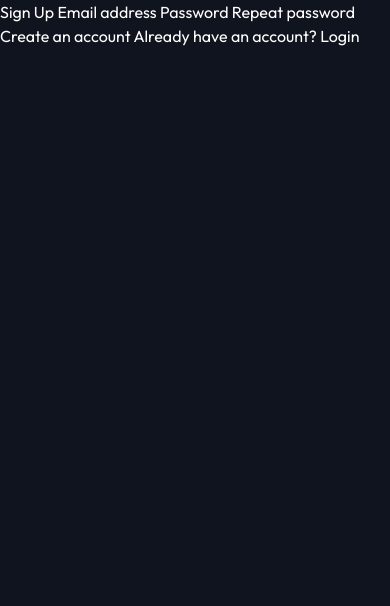
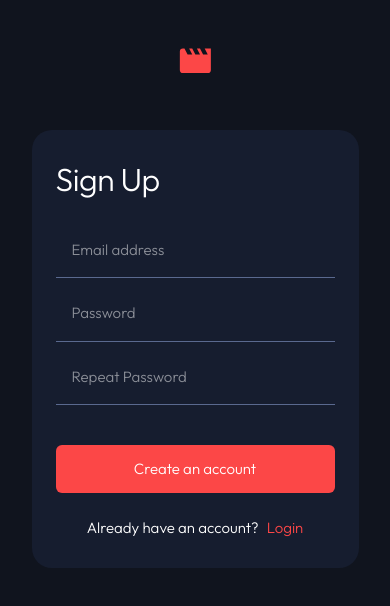
Before and after one commit to BessonovMax/entertainment-web-app, a Next.js app: page /signup in a window 390 px wide. Shown: the top 606 px of the page. Built offline with nearby package versions, Linux system fonts and the light colour scheme.

Commit message:
feat: implement authentication layout and forms with responsive design

```diff
--- a/src/app/(auth)/layout.tsx
+++ b/src/app/(auth)/layout.tsx
@@ -1,3 +1,7 @@
 export default function Layout({ children }: { children: React.ReactNode }) {
-  return <div className="">{children}</div>;
+  return (
+    <div className="flex min-h-dvh flex-col items-center gap-14 px-6 py-12 md:gap-20 md:py-[4.9rem]">
+      {children}
+    </div>
+  );
 }
--- a/src/app/(auth)/login/page.tsx
+++ b/src/app/(auth)/login/page.tsx
@@ -1,15 +1,45 @@
+import AuthCardWrapper from "@/ui/auth-card-wrapper";
+import Link from "next/link";
+
 export default function Page() {
   return (
-    <div className="">
-       Login
-
-  Email address
-  Password
-
-  Login to your account
-
-  Dont have an account? Sign Up
-
-    </div>
+    <AuthCardWrapper>
+      <form className="flex flex-col gap-10" action="">
+        <h1 className="text-[2rem] leading-[125%] font-light tracking-[-0.5px]">
+          Login
+        </h1>
+        <div className="flex flex-col gap-6 text-[0.9375rem] font-light">
+          <input
+            type="text"
+            id="email"
+            name="email"
+            className="caret-foreground border-nav-item border-b px-4 pb-4 outline-none focus:border-white"
+            placeholder="Email address"
+            required
+          />
+          <input
+            className="caret-foreground border-nav-item border-b px-4 pb-4 outline-none focus:border-white"
+            type="text"
+            id="password"
+            name="password"
+            placeholder="Password"
+            required
+          />
+        </div>
+        <div className="flex flex-col gap-6 text-[0.9375rem] font-light">
+          <input
+            type="submit"
+            value={"Login to your account"}
+            className="bg-foreground hover:text-background cursor-pointer rounded-[6px] py-[0.78125rem] hover:bg-white"
+          />
+          <div className="flex justify-center gap-2">
+            <p>Don&rsquo;t have an account?</p>
+            <Link className="text-foreground" href={"/signup"}>
+              Sign Up
+            </Link>
+          </div>
+        </div>
+      </form>
+    </AuthCardWrapper>
   );
 }
--- a/src/app/(auth)/signup/page.tsx
+++ b/src/app/(auth)/signup/page.tsx
@@ -1,15 +1,44 @@
+import AuthCardWrapper from "@/ui/auth-card-wrapper";
+import Link from "next/link";
+
 export default function Page() {
   return (
-    <div className="">
-      Sign Up
-
-  Email address
-  Password
-  Repeat password
-
-  Create an account
-
-  Already have an account? Login
-    </div>
+    <AuthCardWrapper>
+      <form className="flex flex-col gap-10" action="">
+        <h2 className="text-[2rem] leading-[125%] font-light tracking-[-0.5px]">
+          Sign Up
+        </h2>
+        <div className="flex flex-col gap-6 text-[0.9375rem] font-light">
+          <input
+            type="text"
+            className="caret-foreground border-nav-item border-b px-4 pb-4 outline-none focus:border-white"
+            placeholder="Email address"
+          />
+          <input
+            className="caret-foreground border-nav-item border-b px-4 pb-4 outline-none focus:border-white"
+            type="text"
+            placeholder="Password"
+          />
+          <input
+            className="caret-foreground border-nav-item border-b px-4 pb-4 outline-none focus:border-white"
+            type="text"
+            placeholder="Repeat Password"
+          />
+        </div>
+        <div className="flex flex-col gap-6 text-[0.9375rem] font-light">
+          <input
+            type="submit"
+            value={"Create an account"}
+            className="bg-foreground hover:text-background cursor-pointer rounded-[6px] py-[0.78125rem] hover:bg-white"
+          />
+          <div className="flex justify-center gap-2">
+            <p>Already have an account?</p>
+            <Link className="text-foreground" href={"/login"}>
+              Login
+            </Link>
+          </div>
+        </div>
+      </form>
+    </AuthCardWrapper>
   );
 }
--- a/src/app/dashboard/layout.tsx
+++ b/src/app/dashboard/layout.tsx
@@ -2,14 +2,11 @@ import SideNav from "@/ui/dashboard/SideNav";
 
 export default function Layout({ children }: { children: React.ReactNode }) {
   return (
-    <div className="relative flex min-h-dvh flex-col lg:flex-row">
-      <div>
-        <div className="flex lg:h-dvh lg:flex-col">
-          <div className="grow lg:my-8 lg:ml-8">
-            <SideNav />
-          </div>
-        </div>
+    <div className="flex flex-col lg:flex-row">
+      <div className="lg:sticky lg:top-0 lg:flex lg:h-dvh lg:justify-center lg:py-8 lg:pl-8">
+        <SideNav />
       </div>
+
       <div className="mx-4 my-6 md:mx-[1.5625rem] md:my-8 lg:mx-[2.25rem] lg:my-16 lg:min-w-0 lg:flex-1">
         {children}
       </div>
--- a/src/app/layout.tsx
+++ b/src/app/layout.tsx
@@ -19,7 +19,7 @@ export default function RootLayout({
   return (
     <html lang="en">
       <body
-        className={`${outfit.className} bg-background text-primary antialiased`}
+        className={`${outfit.className} bg-background text-primary min-h-dvh antialiased`}
       >
         {children}
       </body>
--- a/src/app/page.tsx
+++ b/src/app/page.tsx
@@ -1,20 +1,39 @@
 import Link from "next/link";
 import { redirect } from "next/navigation";
 
+import AuthCardWrapper from "@/ui/auth-card-wrapper";
+
 export default function Page() {
-  const loggedIn = true;
+  const loggedIn = false;
 
   if (loggedIn) {
     redirect("/dashboard");
   }
 
   return (
-    <div>
-      <h1>Welcome to the Entertainment App!</h1>
-      <p>Please login or sign up to continue.</p>
-      <p>
-        <Link href="/login">Login</Link> | <Link href="/signup">Sign Up</Link>
-      </p>
+    <div className="flex min-h-dvh flex-col items-center px-6 py-12 md:py-[12rem]">
+      <AuthCardWrapper>
+        <h1 className="text-center text-2xl md:text-4xl">
+          Welcome to the
+          <span className="text-foreground text-nowrap">
+            {" "}
+            Entertainment App
+          </span>
+          !
+        </h1>
+        <p className="text-center text-lg font-light md:text-2xl">
+          Please login or sign up to continue.
+        </p>
+        <p className="flex items-center justify-center gap-6 text-lg">
+          <Link className="bg-foreground rounded-xl px-4 py-1" href="/login">
+            Login
+          </Link>
+          |{" "}
+          <Link className="bg-foreground rounded-xl px-4 py-1" href="/signup">
+            Sign Up
+          </Link>
+        </p>
+      </AuthCardWrapper>
     </div>
   );
 }
--- /dev/null
+++ b/src/ui/auth-card-wrapper.tsx
@@ -0,0 +1,23 @@
+import Image from "next/image";
+
+export default function AuthCardWrapper({
+  children,
+}: {
+  children: React.ReactNode;
+}) {
+  return (
+    <div className="flex min-w-[327px] flex-col items-center gap-14 md:min-w-[400px] md:gap-20">
+      <div className="relative h-[25.6px] w-8">
+        <Image
+          src="/logo.svg"
+          alt="logo icon"
+          fill
+          className="object-contain"
+        />
+      </div>
+      <div className="bg-card-background w-full rounded-[1.25rem] px-6 py-[1.8125rem] md:px-8 md:py-[2.0625rem]">
+        {children}
+      </div>
+    </div>
+  );
+}
--- a/src/ui/dashboard/SideNav.tsx
+++ b/src/ui/dashboard/SideNav.tsx
@@ -4,7 +4,7 @@ import Image from "next/image";
 export default function SideNav() {
   const defaultAvatar = "/image-avatar.png";
   return (
-    <div className="bg-card-background flex grow items-center justify-between p-4 md:p-5 lg:h-full lg:flex-col lg:justify-normal lg:rounded-[20px] lg:px-7 lg:py-[33.7px]">
+    <div className="bg-card-background flex items-center justify-between p-4 md:p-5 lg:h-full lg:flex-col lg:justify-normal lg:rounded-[20px] lg:px-7 lg:py-[33.7px]">
       <div className="relative h-5 w-[25px] md:h-[25.6px] md:w-8 lg:mb-[4.5rem]">
         <Image
           src="/logo.svg"
--- a/src/ui/dashboard/trending-product-list.tsx
+++ b/src/ui/dashboard/trending-product-list.tsx
@@ -13,7 +13,7 @@ export default function TrendingProductList({ trendingProducts }: Props) {
   return (
     <div
       ref={scrollRef}
-      className="scrollbar-thin flex gap-4 overflow-x-auto md:gap-10"
+      className="scrollbar-thin flex gap-4 overflow-x-auto pb-2 md:gap-10"
     >
       {trendingProducts.map((product) => (
         <ProductCard
```
